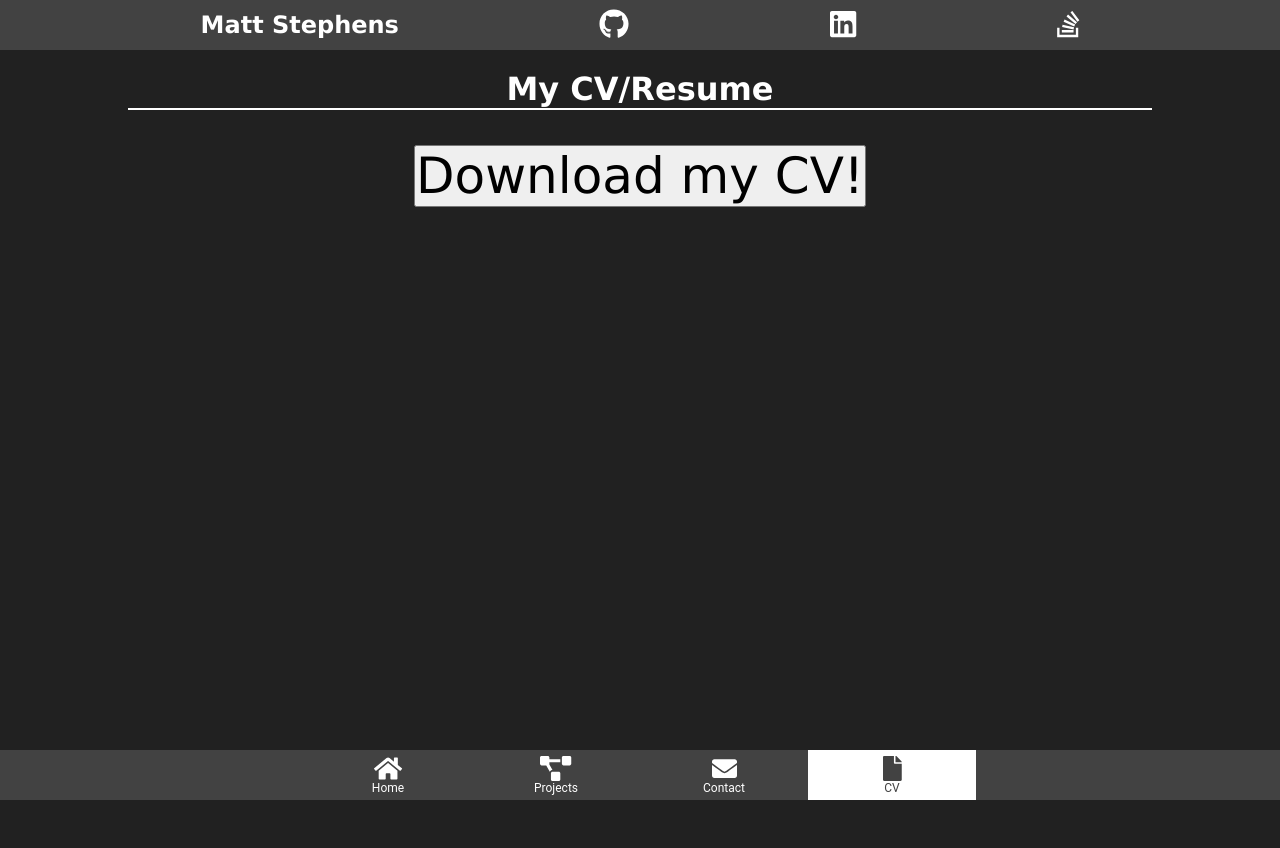
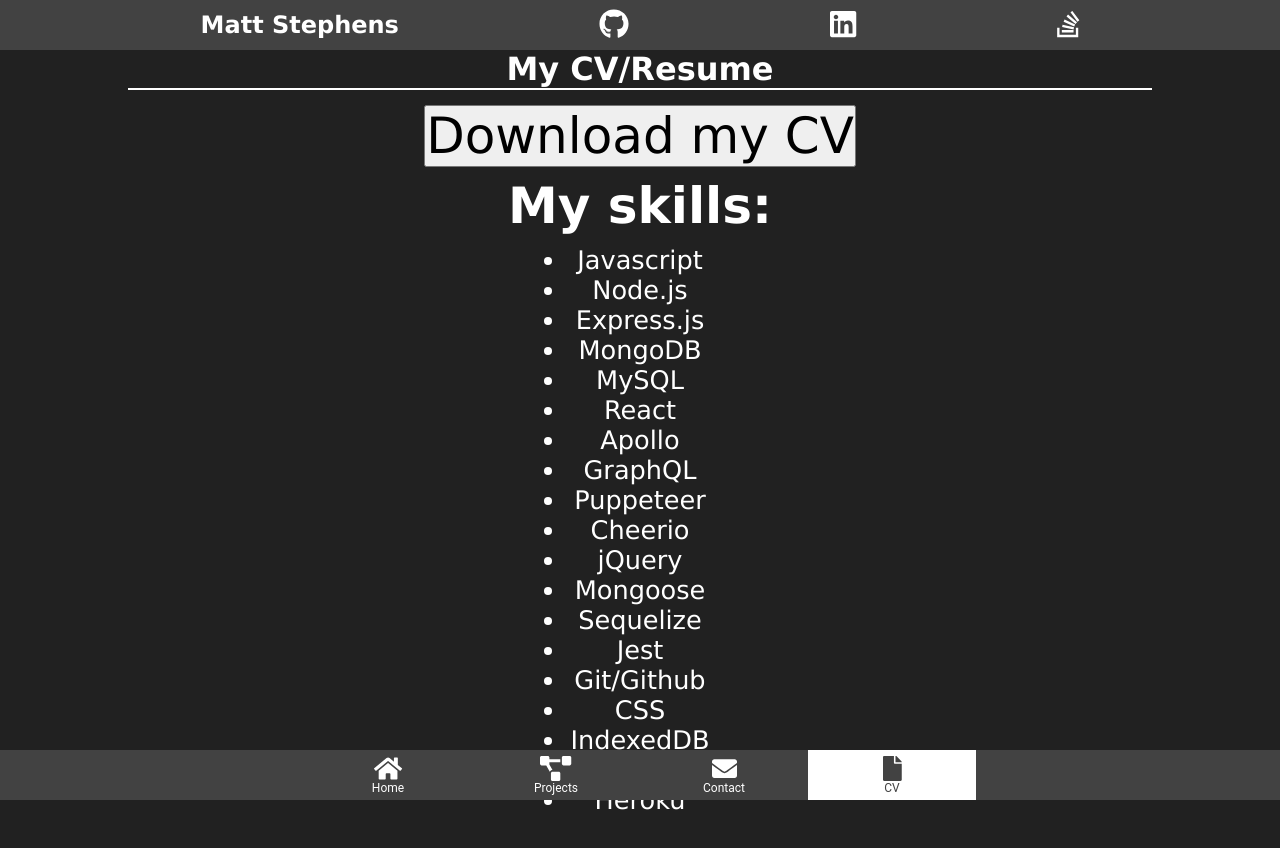
Before and after one commit to mstephen19/react-portfolio, a React (Create React App) app: page / in a window 1280 px wide. Both pictures are taken after a click on the button "CV". Built offline with nearby package versions, Linux system fonts and the light colour scheme.

Commit message:
Add skills list

```diff
--- a/src/Pages/CV.js
+++ b/src/Pages/CV.js
@@ -3,6 +3,27 @@ import Page from './PageComponents/Page';
 import cv from './assets/Matthias Stephens CV.pdf';
 
 export default function CV() {
+  const skills = [
+    'Javascript',
+    'Node.js',
+    'Express.js',
+    'MongoDB',
+    'MySQL',
+    'React',
+    'Apollo',
+    'GraphQL',
+    'Puppeteer',
+    'Cheerio',
+    'jQuery',
+    'Mongoose',
+    'Sequelize',
+    'Jest',
+    'Git/Github',
+    'CSS',
+    'IndexedDB',
+    'Handlebars',
+    'Heroku',
+  ];
   return (
     <Page head='My CV/Resume' comeIn>
       <a href={cv} download>
@@ -10,9 +31,17 @@ export default function CV() {
           className='cvBtn'
           style={{ fontSize: 'clamp(50px, 2vw, 100px)' }}
         >
-          Download my CV!
+          Download my CV
         </button>
       </a>
+      <h2 style={{ margin: '10px', fontSize: 'clamp(50px, 2.5vw, 75px)' }}>
+        My skills:
+      </h2>
+      <ul style={{ fontSize: 'clamp(25px, 2vw, 50px)', marginBottom: '60px' }}>
+        {skills.map((skill) => {
+          return <li>{skill}</li>;
+        })}
+      </ul>
     </Page>
   );
 }
```
